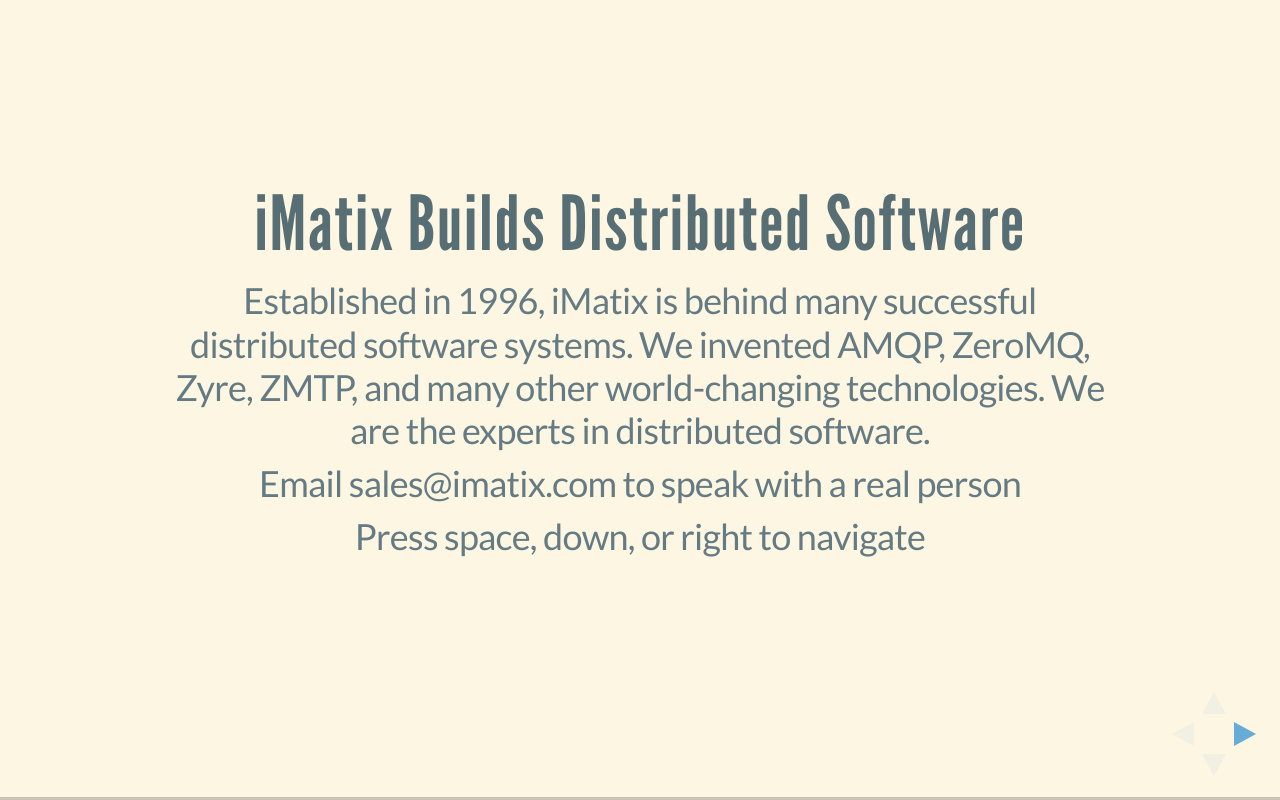
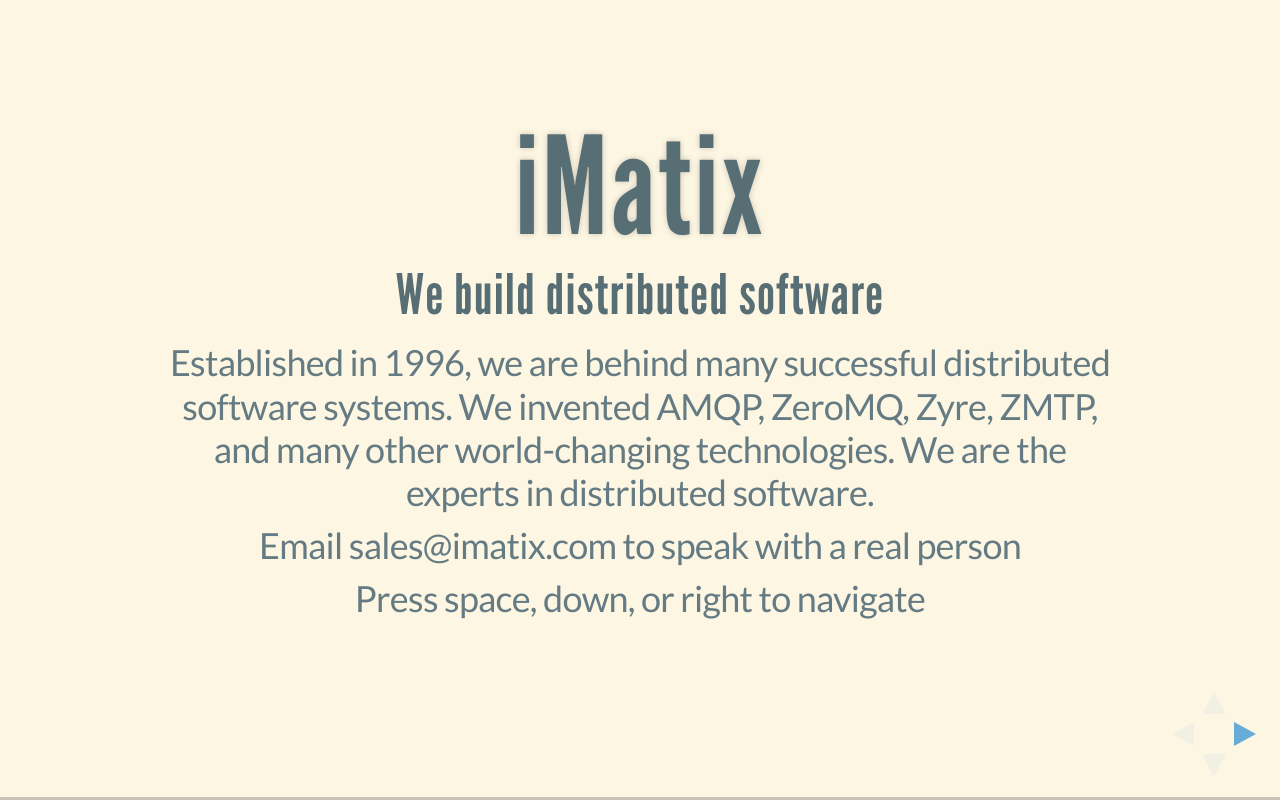
Before and after one commit to imatix/imatix.github.io, a website: page index.html in a window 1280 px wide. Drawn offline with Linux system fonts and the light colour scheme.

Commit message:
Fixed main page

```diff
--- a/index.html
+++ b/index.html
@@ -35,8 +35,9 @@
 <div class="reveal">
 <div class="slides">
 <section data-autoslide=10000>
-    <h2>iMatix Builds Distributed Software</h2>
-    <p>Established in 1996, iMatix is behind many successful distributed software systems. We invented AMQP, ZeroMQ, Zyre, ZMTP, and many other world-changing technologies. We are the experts in distributed software.</p>
+    <h1>iMatix</h1>
+    <h3>We build distributed software</h3>
+    <p>Established in 1996, we are behind many successful distributed software systems. We invented AMQP, ZeroMQ, Zyre, ZMTP, and many other world-changing technologies. We are the experts in distributed software.</p>
     <p>Email sales@imatix.com to speak with a real person</p>
     <p>Press space, down, or right to navigate</p>
 </section>
```
Also changed, not shown: 1 other file.
